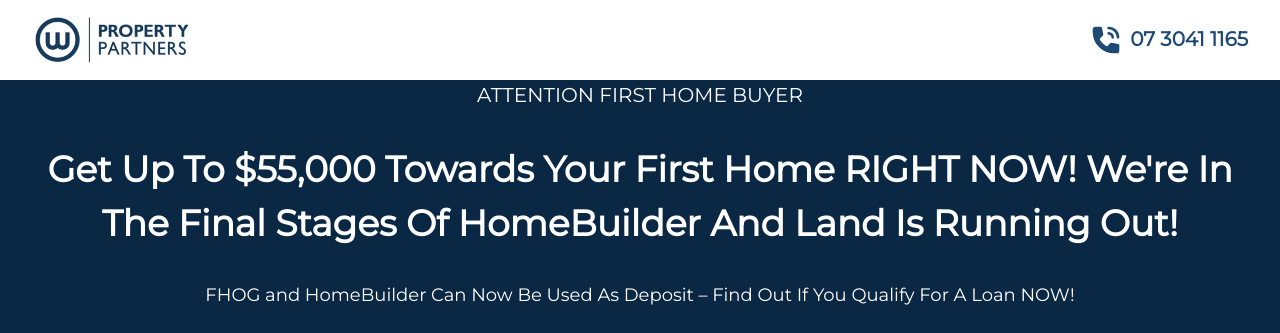
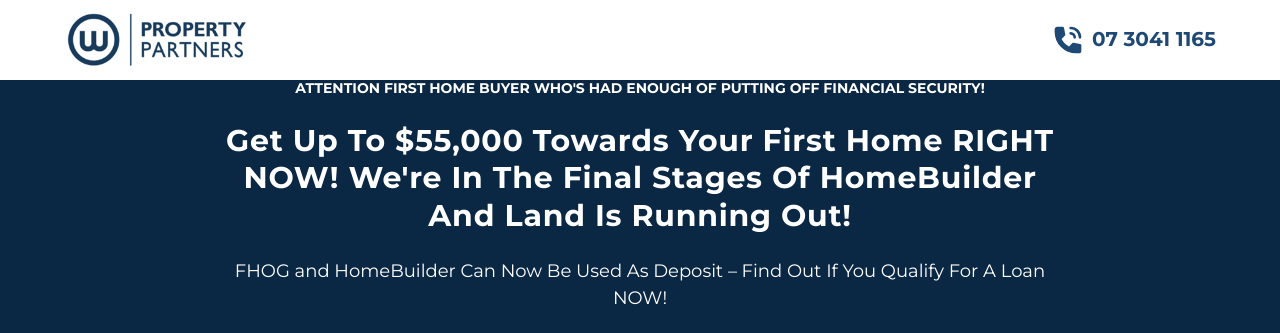
Before and after one commit to SteamDiesel/webstersproperty, a Laravel app: page / in a window 1280 px wide. Shown: the top 333 px of the page. Run offline with Laravel 8, Linux system fonts and the light colour scheme; some libraries are stand-ins or nearby versions.

Commit message:
adjusted styling and added montserrat google font to master template

```diff
--- a/resources/views/layouts/master.blade.php
+++ b/resources/views/layouts/master.blade.php
@@ -14,9 +14,10 @@
     <script src="https://www.google.com/recaptcha/api.js?onload=onloadInfusionRecaptchaCallback&render=explicit" async="async" defer></script>
     <script type="text/javascript" src="https://dj831.infusionsoft.com/app/timezone/timezoneInputJs?xid=c0652428999f11d0beaea367d0dab68a" defer></script>
     <link href="{{ asset('css/app.css') }}" rel="stylesheet">
+    <link href="https://fonts.googleapis.com/css2?family=Montserrat:ital,wght@0,100;0,200;0,300;0,400;0,500;0,600;0,700;0,800;0,900;1,100;1,200;1,300;1,400;1,500;1,600;1,700;1,800;1,900&display=swap" rel="stylesheet">
     <style>
         body {
-            font-family: "Montserrat"
+            font-family: 'Montserrat', sans-serif;
         }
 
         h1,
@@ -54,7 +55,7 @@
 <body>
     <div id="app" class="relative">
         <!-- Top Bar -->
-        <div class="bg-white w-full h-16 sm:h-20 px-4 md:px-8 sm:py-4 py-2 flex justify-between fixed">
+        <div class="bg-white w-full h-16 sm:h-20 px-4 md:px-16 sm:py-3 py-2 flex justify-between fixed">
             <a class="w-full" href="/">
                 <h1 class="hidden">Websters Property Partners</h1>
                 <img class="h-10 sm:h-full" src="img/PP-Logo-Narrow-sml.png" alt="Logo for Websters Property Partners">
--- a/resources/views/welcome.blade.php
+++ b/resources/views/welcome.blade.php
@@ -7,14 +7,14 @@
     <x-splash-lander class="">
         <!-- Splash with video -->
 
-            <div class="flex flex-col items-center container mx-auto">
-                <h2 class="text-white text-xl uppercase pb-8 text-center">
-                    ATTENTION FIRST HOME BUYER
+            <div class="flex flex-col items-center container mx-auto md:w-2/3">
+                <h2 class="text-white text-sm sm:text-md uppercase font-bold pb-6 text-center leading-tight">
+                ATTENTION FIRST HOME BUYER WHO'S HAD ENOUGH OF PUTTING OFF FINANCIAL SECURITY!
                 </h2>
-                <p class=" text-lg md:text-4xl pb-8 font-semibold text-center">
+                <p class="leading-tight tracking-wide text-2xl md:text-3xl pb-6 font-bold text-center">
                     Get Up To $55,000 Towards Your First Home RIGHT NOW! We're In The Final Stages Of HomeBuilder And Land Is Running Out!
                 </p>
-                <p class="text-md md:text-lg pb-8 text-center">
+                <p class="text-sm md:text-lg pb-6 text-center">
                     FHOG and HomeBuilder Can Now Be Used As Deposit – Find Out If You Qualify For A Loan NOW!
                 </p>
                 <div class="mb-8 flex justify-center w-full">
--- a/tailwind.config.js
+++ b/tailwind.config.js
@@ -1,6 +1,6 @@
 module.exports = {
   purge: {
-    enabled: true,
+    enabled: false,
     content: [
     '**/*.php',
     './resources/**/*.vue',
@@ -146,6 +146,7 @@
       '4': '1rem',
       '5': '1.25rem',
       '6': '1.5rem',
+      '7': '1.75rem',
       '8': '2rem',
       '10': '2.5rem',
       '12': '3rem',
```
Also changed, not shown: public/css/app.css.
